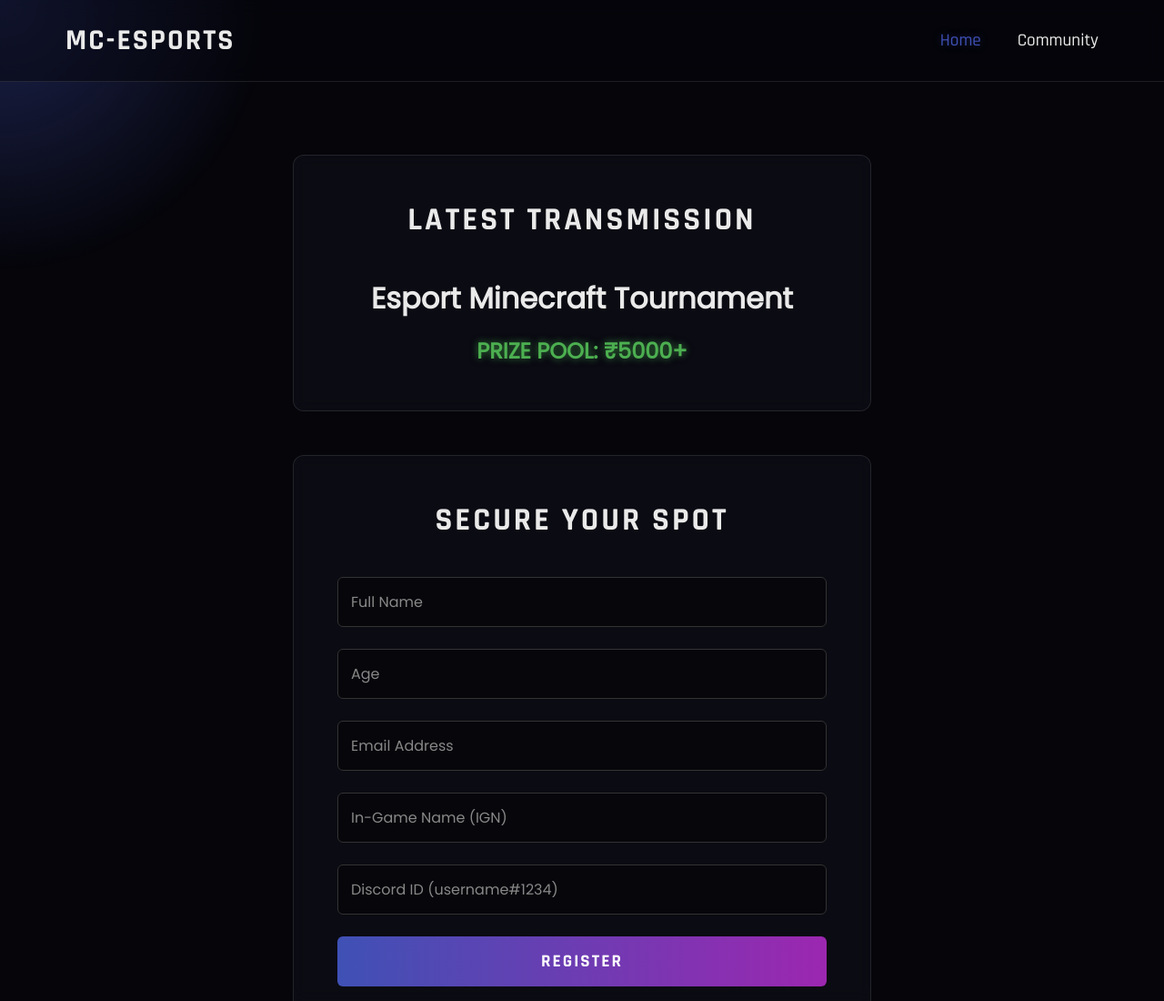
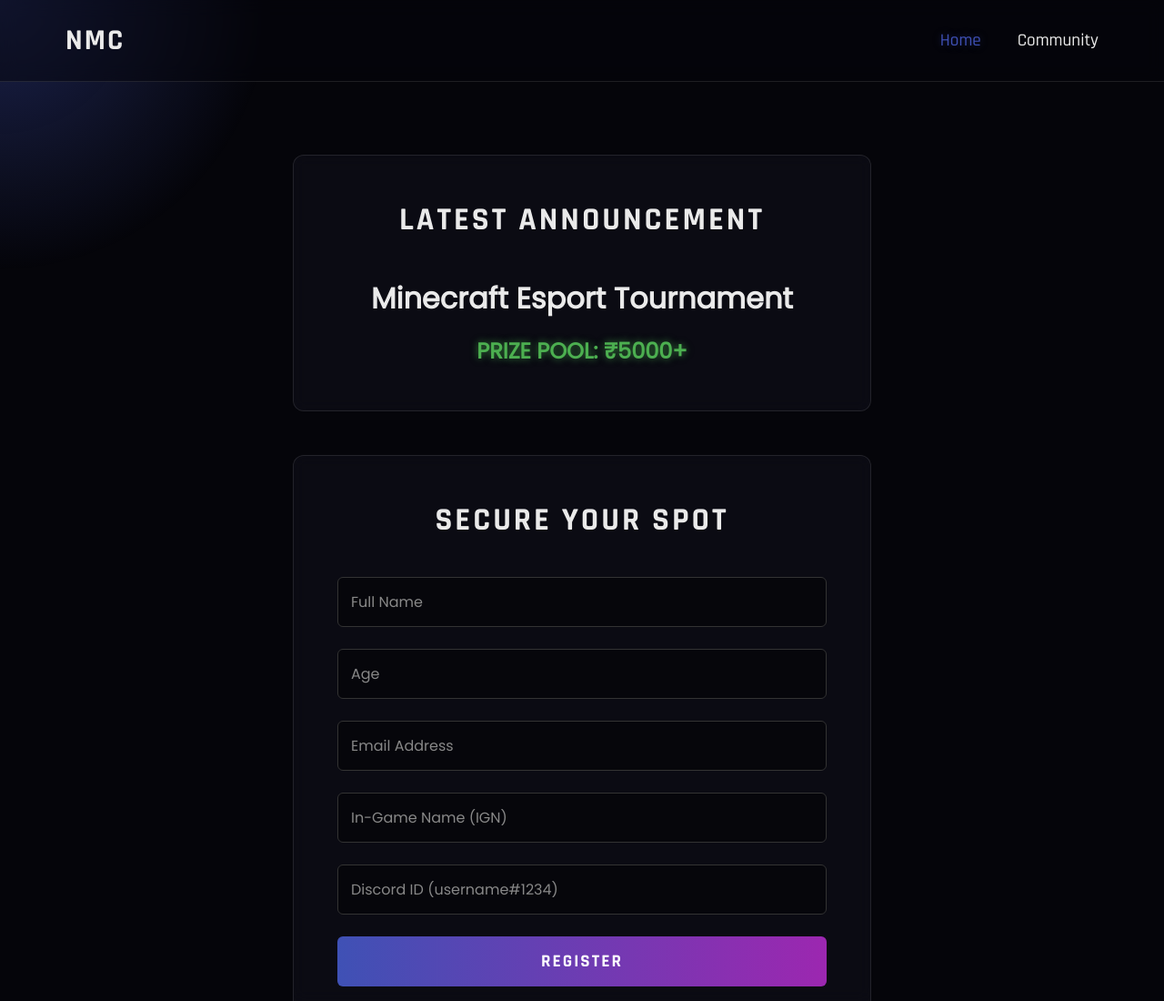
Before and after one commit to Samar2629/website, a plain HTML site: page index.html in a window 1280 px wide. Shown: the top 1100 px of the page at 91% size. Drawn offline with Linux system fonts and the light colour scheme.

Commit message:
Update index.html

```diff
--- a/index.html
+++ b/index.html
@@ -3,7 +3,7 @@
 <head>
     <meta charset="UTF-8">
     <meta name="viewport" content="width=device-width, initial-scale=1.0">
-    <title>Minecraft Esports // Aurora</title>
+    <title>Nepali Minecraft Community</title>
 
     <link rel="preconnect" href="https://fonts.googleapis.com">
     <link rel="preconnect" href="https://fonts.gstatic" crossorigin>
@@ -17,7 +17,7 @@
 
     <nav>
         <div class="nav-container">
-            <a href="index.html" class="logo">MC-ESPORTS</a>
+            <a href="index.html" class="logo">NMC</a>
             <ul>
                 <li><a href="index.html" class="active">Home</a></li>
                 <li><a href="community.html">Community</a></li>
@@ -28,9 +28,9 @@
     <div class="container">
         <main>
             <section id="latest-info" class="fade-in-up">
-                <h2>LATEST TRANSMISSION</h2>
+                <h2>LATEST ANNOUNCEMENT</h2>
                 <div class="tournament-card">
-                    <h3>Esport Minecraft Tournament</h3>
+                    <h3>Minecraft Esport Tournament</h3>
                     <p class="prize-pool">PRIZE POOL: ₹5000+</p>
                 </div>
             </section>
```
